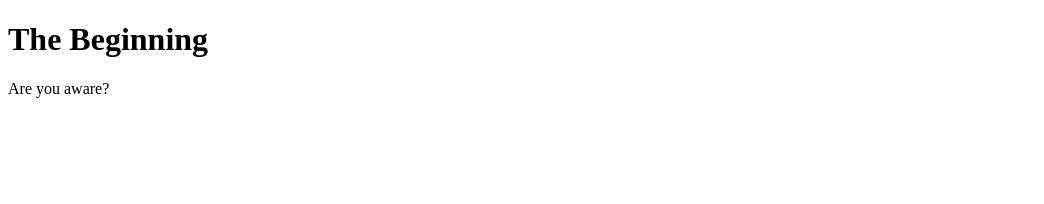
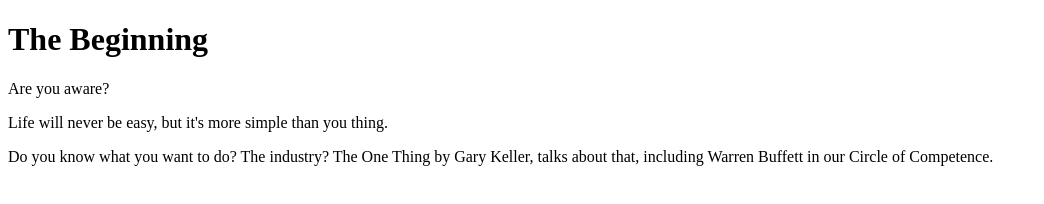
Before and after one commit to Bysodas/Bysodas.github.io, a plain HTML site: page blogo.html in a window 1280 px wide. Shown: the whole page, without its empty margins (0-1044 px from the left). Drawn offline with Linux system fonts and the light colour scheme.

Commit message:
Update blogo.html

```diff
--- a/blogo.html
+++ b/blogo.html
@@ -3,5 +3,8 @@
 <body>
 <h1> The Beginning </h1>
 <p> Are you aware? </p>
+  <p> Life will never be easy, but it's more simple than you thing.</p>
+  <p> Do you know what you want to do? The industry?
+    The One Thing by Gary Keller, talks about that, including Warren Buffett in our Circle of Competence. </p>
 </body>
 </html>
```
